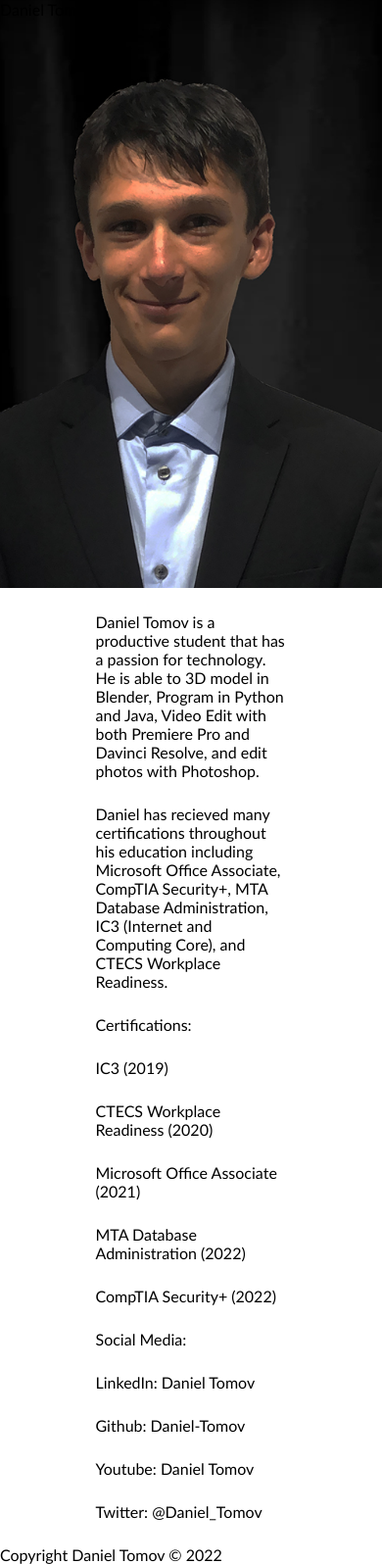
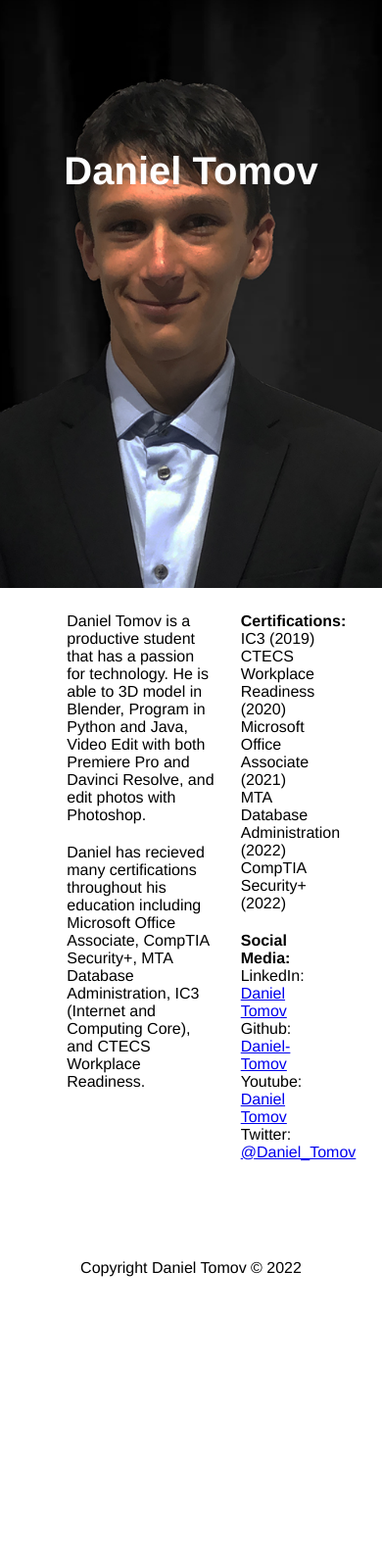
Before and after one commit to Daniel-Tomov/Daniel-Tomov.github.io, a PHP site: page / in a window 390 px wide. Shown: the whole page at 98% size. After the commit the page ends 1303 px from the top, so only its background shows below. Run offline with PHP 8.4, Linux system fonts and the light colour scheme; some libraries are stand-ins or nearby versions.

Commit message:
update mobile and tablet

```diff
--- a/css/mobile.css
+++ b/css/mobile.css
@@ -4,13 +4,13 @@
     padding: 0;
     list-style-type: none;
     color: black;
-    font-family:Calibri, Arial;
+    font-family:"industry", helvetica, arial, sans-serif;
 }
 
 #entry{
     width: 100%;
     height: 600px;
-background-image: url(../images/main.jpg    );
+    background-image: url(../images/main.jpg);
     background-size: 100%;
     background-repeat: no-repeat;
     background-position: top center;
@@ -23,10 +23,48 @@ background-image: url(../images/main.jpg    );
     display: block;
 }
 
-main p{
-    margin: 20px 0;
-    width: 50%;
-    margin: 25px auto;
+#entry-name{
+    font-family: "industry-inc-outline", helvetica, arial, sans-serif;
+    font-size: 40px;
+    color: white;
+    font-weight: 800;
+    text-align-last: center;
+    padding-top: 39%;
 }
 
-footer{position: relative;}
+main{
+    width: 65%;
+    height: 100%;
+    margin: 25px auto 0 auto;
+}
+
+#left{
+    float:left;
+    width: 60%;
+}
+
+#right{
+    float:right;
+    width: 30%;
+}
+
+.heading{
+    font-family: "industry", helvetica, sans-serif;
+    font-weight: 600;
+}
+
+.description a{
+    color: #0000EE;
+    text-decoration: underline;
+}
+
+.divider{
+    padding: 10px 0;
+}
+
+footer{
+    position: relative;
+    clear: both;
+    padding: 100px 0 50px 0;
+    text-align: center;
+}
--- a/css/tablet.css
+++ b/css/tablet.css
@@ -4,13 +4,13 @@
     padding: 0;
     list-style-type: none;
     color: black;
-    font-family:Calibri, Arial;
+    font-family:"industry", helvetica, arial, sans-serif;
 }
 
 #entry{
     width: 100%;
     height: 600px;
-background-image: url(../images/main.jpg    );
+    background-image: url(../images/main.jpg);
     background-size: 100%;
     background-repeat: no-repeat;
     background-position: top center;
@@ -23,10 +23,48 @@ background-image: url(../images/main.jpg    );
     display: block;
 }
 
-main p{
-    margin: 20px 0;
-    width: 50%;
-    margin: 25px auto;
+#entry-name{
+    font-family: "industry-inc-outline", helvetica, arial, sans-serif;
+    font-size: 40px;
+    color: white;
+    font-weight: 800;
+    text-align-last: center;
+    padding-top: 39%;
 }
 
-footer{position: relative;}
+main{
+    width: 65%;
+    height: 100%;
+    margin: 25px auto 0 auto;
+}
+
+#left{
+    float:left;
+    width: 60%;
+}
+
+#right{
+    float:right;
+    width: 30%;
+}
+
+.heading{
+    font-family: "industry", helvetica, sans-serif;
+    font-weight: 600;
+}
+
+.description a{
+    color: #0000EE;
+    text-decoration: underline;
+}
+
+.divider{
+    padding: 10px 0;
+}
+
+footer{
+    position: relative;
+    clear: both;
+    padding: 100px 0 50px 0;
+    text-align: center;
+}
```
